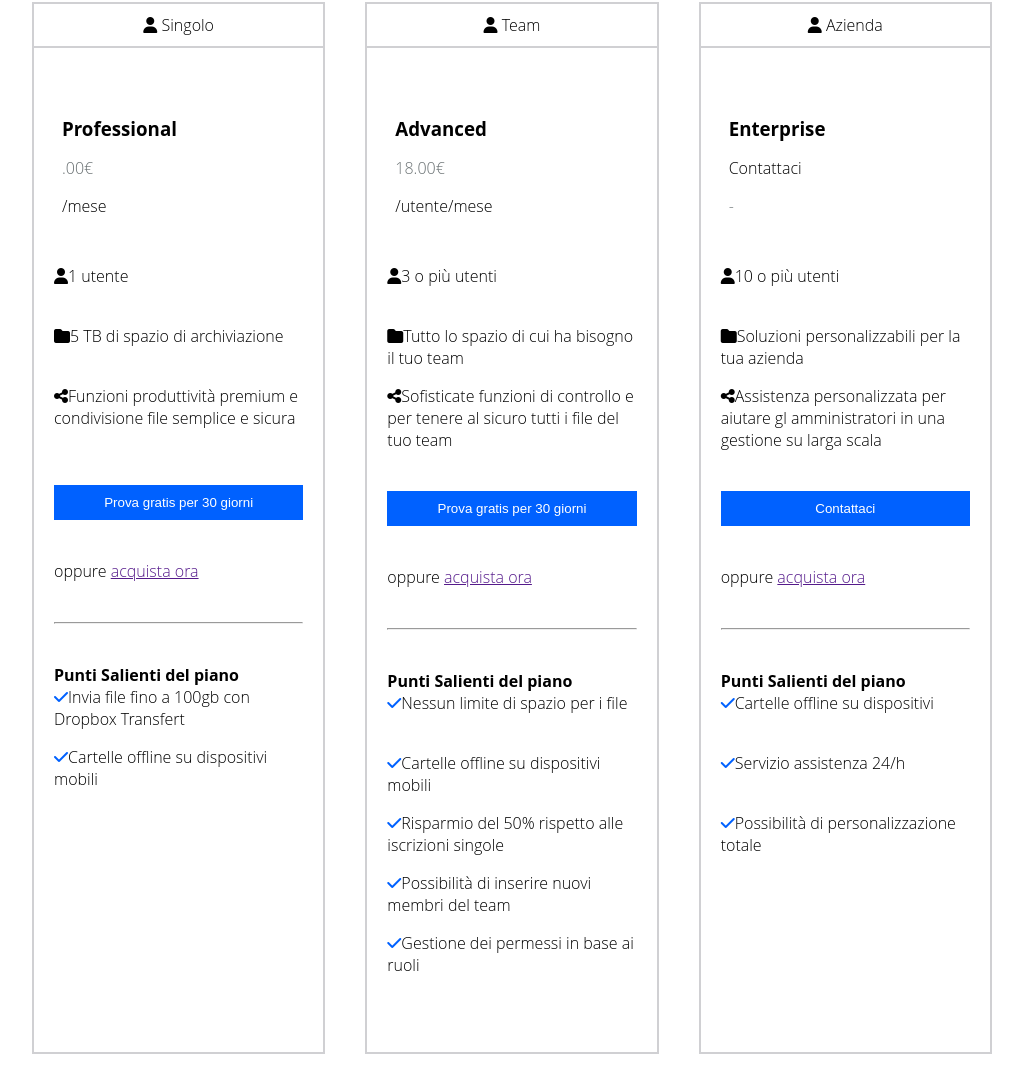
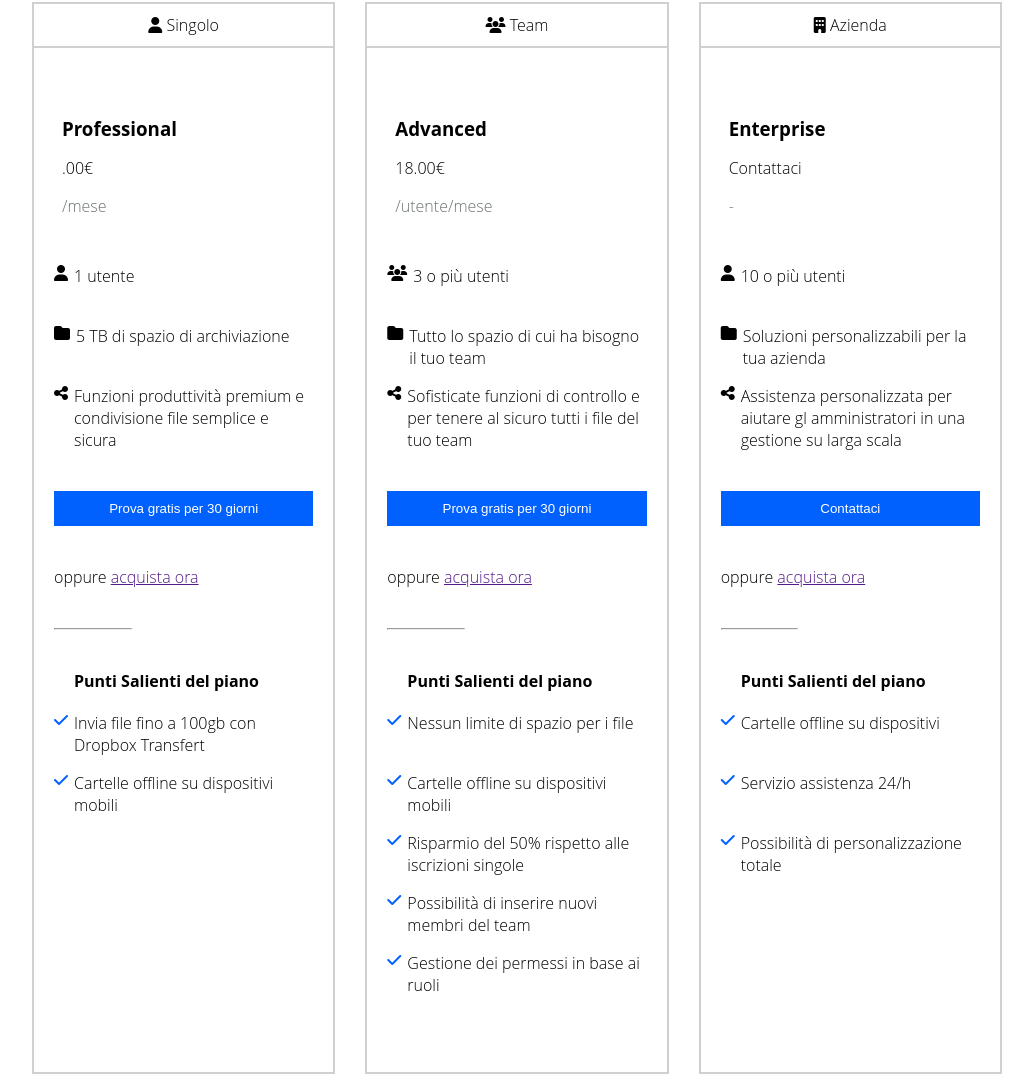
Before and after one commit to MattiaAngelini/htmlcss-dropbox, a plain HTML site: page index.html in a window 1280 px wide. Shown: the part 1043-2117 px from the top of the page, without its empty margins (108-1141 px from the left). Drawn offline with Linux system fonts and the light colour scheme.

Commit message:
Add: cards

```diff
--- a/index.html
+++ b/index.html
@@ -14,15 +14,18 @@
   <!-- GOOGLE FONT -->
   <link rel="preconnect" href="https://fonts.googleapis.com">
   <link rel="preconnect" href="https://fonts.gstatic.com" crossorigin>
-    <link href="https://fonts.googleapis.com/css2?family=Cabin:ital,wght@0,500;1,500&family=Roboto:ital,wght@0,100;0,300;0,400;0,500;0,700;0,900;1,100;1,300;1,400;1,500;1,700;1,900&display=swap" rel="stylesheet">
+  <link href="https://fonts.googleapis.com/css2?family=Cabin:ital,wght@0,500;1,500&family=Roboto:ital,wght@0,100;0,300;0,400;0,500;0,700;0,900;1,100;1,300;1,400;1,500;1,700;1,900&display=swap"
+    rel="stylesheet">
   <title>Dropbox</title>
 </head>
 
 <body>
 
-    <!-- HEADER -->
+<!----------------------- HEADER -------------------------->
+
   <header>
     <!-- LEFT FUNCTIONS HEADER -->
+
     <nav class="header_left">
       <div class="logo_header"><img src="./img/logo-small.png" alt="logo"></div>
       <ul>
@@ -33,6 +36,7 @@
     </nav>
 
     <!-- RIGHT FUNCTIONS HEADER -->
+
     <nav class="header_right">
       <ul>
         <li>Supporto</li>
@@ -43,10 +47,12 @@
     </nav>
   </header>
 
-    <!-- MAIN -->
+<!----------------------- MAIN -------------------------->
+
   <main>
 
-        <!-- SECTION ONE -->
+<!--------------- SECTION ONE ------------------->
+
     <section class="section_1 blue_wrap">
       <div class="container_big">
         <div class="container_flex column_flex ">
@@ -56,9 +62,9 @@
           <div class="container_flex  relative_position">
 
             <div class="col_30">
-                          <div>Lorem ipsum dolor sit amet consectetur, adipisicing elit. Libero et cum perspiciatis
-                              asperiores veritatis aspernatur, esse nobis ea facilis distinctio id tenetur dignissimos
-                              dolore pariatur exercitationem praesentium aperiam voluptatibus facere? </div>
+              <div>Lorem ipsum dolor sit amet consectetur, adipisicing elit. Libero et cum perspiciatis asperiores
+                veritatis aspernatur, esse nobis ea facilis distinctio id tenetur dignissimos dolore pariatur
+                exercitationem praesentium aperiam voluptatibus facere? </div>
               <button class="btn_big btn_1_blue">Inizia la tua prova gratuita</button>
               <div>Annulla in qualsiasi momento</div>
               <div><i class="fa-solid fa-arrow-down"></i></div>
@@ -75,7 +81,8 @@
       </div>
     </section>
 
-<!-- SECTION TWO -->
+<!--------------- SECTION TWO ------------------->
+
     <section class="section_2">
       <div class="container_small">
 
@@ -87,15 +94,12 @@
         <span class="input_span">
           <input type="radio" name="billing"> Fatturazione annuale
         </span>
-
+<!-----------CARDS------------->
         <section class="container_flex">
 
-
-
-<!-- COLUMN 33 -->
+<!-------CARD ONE--------->
           <div class="col_33 border_container">
 
-  <!------------------------- CARD 1 ------------------------------>
 
             <div class="headcard align_center border_bottom">
               <i class="fa-solid fa-user"></i>
@@ -106,16 +110,16 @@
 
               <div class="first_element_card container_elements">
                 <h3>Professional</h3>
-                              <p class="text_grey">.00€</p>
-                              <p>/mese</p>
+                <p>.00€</p>
+                <p class="text_grey">/mese</p>
               </div>
 
               <div class="container_elements">
                 <ul>
                   <li><i class="fa-solid fa-user"></i>1 utente</li>
                   <li><i class="fas fa-folder"></i>5 TB di spazio di archiviazione</li>
-                                  <li><i class="fas fa-share-alt"></i>Funzioni produttività premium e condivisione
-                                      file semplice e sicura</li>
+                  <li><i class="fas fa-share-alt"></i>Funzioni produttività premium e condivisione file semplice e
+                    sicura</li>
                 </ul>
               </div>
 
@@ -141,15 +145,13 @@
             </section>
           </div>
 
-<!-- COLUMN 33 --->
+<!-------CARD TWO--------->
+
           <div class="col_33 border_container">
 
 
-
-<!---------------------------- CARD 2 --------------------------->
-
             <div class="headcard align_center border_bottom">
-                          <i class="fa-solid fa-user"></i>
+              <i class="fas fa-users"></i>
               <span>Team</span>
             </div>
 
@@ -157,16 +159,16 @@
 
               <div class="first_element_card container_elements">
                 <h3>Advanced</h3>
-                              <p class="text_grey">18.00€</p>
-                              <p>/utente/mese</p>
+                <p>18.00€</p>
+                <p class="text_grey">/utente/mese</p>
               </div>
 
               <div class="container_elements">
                 <ul>
-                                  <li><i class="fa-solid fa-user"></i>3 o più utenti</li>
+                  <li><i class="fas fa-users"></i>3 o più utenti</li>
                   <li><i class="fas fa-folder"></i>Tutto lo spazio di cui ha bisogno il tuo team</li>
-                                  <li><i class="fas fa-share-alt"></i>Sofisticate funzioni di controllo e per tenere al
-                                      sicuro tutti i file del tuo team</li>
+                  <li><i class="fas fa-share-alt"></i>Sofisticate funzioni di controllo e per tenere al sicuro tutti
+                    i file del tuo team</li>
                 </ul>
               </div>
 
@@ -174,8 +176,7 @@
                 <button class="item_button btn_small btn_1_blue">Prova gratis per 30 giorni</button>
               </div>
 
-                            <div class="container_elements" <span>oppure</span> <a href="">acquista ora</a>
-                           </div>
+              <div class="container_elements"><span>oppure</span> <a href="">acquista ora</a></div>
 
               <hr>
 
@@ -185,8 +186,7 @@
                   <h4>Punti Salienti del piano</h4>
                   <li><i class="fa-solid fa-check"></i>Nessun limite di spazio per i file</li>
                   <li><i class="fa-solid fa-check"></i>Cartelle offline su dispositivi mobili</li>
-                                  <li><i class="fa-solid fa-check"></i>Risparmio del 50% rispetto alle iscrizioni
-                                      singole</li>
+                  <li><i class="fa-solid fa-check"></i>Risparmio del 50% rispetto alle iscrizioni singole</li>
                   <li><i class="fa-solid fa-check"></i>Possibilità di inserire nuovi membri del team</li>
                   <li><i class="fa-solid fa-check"></i>Gestione dei permessi in base ai ruoli</li>
                 </ul>
@@ -195,13 +195,12 @@
             </div>
           </div>
 
+<!-------CARD THREE--------->
 
           <div class="col_33 border_container">
 
-<!---------------------------- CARD 3 ---------------------------->
-
             <div class="headcard align_center border_bottom">
-                          <i class="fa-solid fa-user"></i>
+              <i class="fa-solid fa-building"></i>
               <span>Azienda</span>
             </div>
 
@@ -217,7 +216,8 @@
                 <ul>
                   <li><i class="fa-solid fa-user"></i>10 o più utenti</li>
                   <li><i class="fas fa-folder"></i>Soluzioni personalizzabili per la tua azienda</li>
-                                  <li><i class="fas fa-share-alt"></i>Assistenza personalizzata per aiutare gl amministratori in una gestione su larga scala</li>
+                  <li><i class="fas fa-share-alt"></i>Assistenza personalizzata per aiutare gl amministratori in una
+                    gestione su larga scala</li>
                 </ul>
               </div>
 
@@ -225,10 +225,7 @@
 
                 <button class="btn_small btn_1_blue">Contattaci</button>
               </div>
-                              <div class="container_elements">
-                                  <span>oppure</span> <a href="">acquista ora</a>
-                              </div>
-
+              <div class="container_elements"><span>oppure</span> <a href="">acquista ora</a></div>
 
               <hr>
 
--- a/style.css
+++ b/style.css
@@ -23,9 +23,8 @@ body {
 }
 
 .btn_small {
-
     padding: 6px;
-    border: none
+    border: none;
 }
 
 .btn_1_blue {
@@ -92,7 +91,8 @@ body {
     background-color: #b4d0e7;
 }
 
-.resize_pics {width: 100%;
+.resize_pics {
+    width: 100%;
 }
 
 .relative_position {
@@ -115,14 +115,15 @@ body {
     color: #6b7274;
 }
 
+ul {
+    list-style-type: none;
+}
 
-
-ul {list-style-type: none;}
 /*-------------------
        HEADER
 -------------------*/
 
-header  {
+header {
     background-color: white;
     width: 100%;
     display: flex;
@@ -149,6 +150,7 @@ header li {
 header img {
     padding-top: 14px;
 }
+
 header button {
     height: 30px;
     width: 60px;
@@ -160,19 +162,19 @@ header button {
     SECTION 1
 -------------------*/
 
- #Title_page {
+#Title_page {
     font-size: 66px;
     font-weight: 800;
     justify-content: center;
     margin-top: 60px;
- }
+}
 
- .section_1 .col_30 {
+.section_1 .col_30 {
     margin-top: 30px;
 }
 
-.section_1 .col_30 *{
-   margin-bottom: 20px;
+.section_1 .col_30 * {
+    margin-bottom: 20px;
 }
 
 .section_1 .col_30 i {
@@ -182,7 +184,7 @@ header button {
 }
 
 .section_1 .relative_position {
-     top: 30px;
+    top: 30px;
 }
 
 /*-------------------
@@ -206,8 +208,8 @@ header button {
   SECTION 2 - CARDS
 -------------------*/
 
-.section_2 .col_33{
-    margin: 40px 40px 0 0;
+.section_2 .col_33 {
+    margin: 40px 30px 0 0;
 }
 
 .section_2 .headcard {
@@ -230,8 +232,15 @@ header button {
     padding: 8px;
 }
 
+.section_2 ul li {
+    display: flex;
+}
 
-.section_2 button{
+.section_2 ul i {
+    margin-right: 6px;
+}
+
+.section_2 button {
     padding: 10px;
     width: 100%;
 }
@@ -240,7 +249,16 @@ header button {
     margin-top: 20px;
 }
 
-.fa-check {color: #0061ff;
+.section_2 hr {
+    width: 30%;
+}
+
+.section_2 h4 {
+    margin: 20px;
+}
+
+.fa-check {
+    color: #0061ff;
 }
 
 /*-------------------
```
Lines whose indentation alone changed are shown as unchanged.
